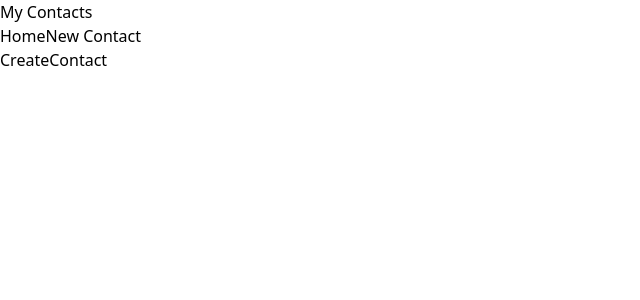
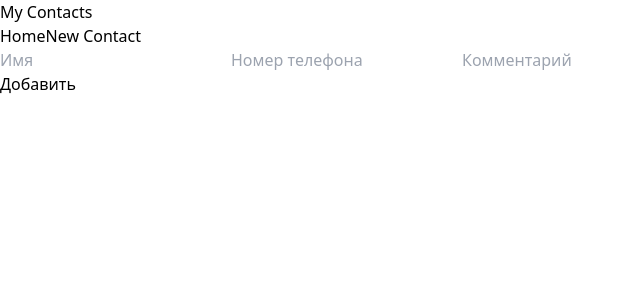
Before and after one commit to Palldanerar/Contact_Us, a React (Vite) app in the folder client/: page /new in a window 1280 px wide. Shown: the top 300 px of the page, without its empty margins (0-640 px from the left). Built offline with nearby package versions, Linux system fonts and the light colour scheme.

Commit message:
client v1.1

```diff
--- a/client/src/pages/CreateContact.tsx
+++ b/client/src/pages/CreateContact.tsx
@@ -1,8 +1,42 @@
 import React from 'react'
+import { useState } from "react"
 
 const CreateContact = () => {
+  const [newContactName, setNewContactName] = useState("")
+  const [newContactPhoneNumber, setNewContactPhoneNumber] = useState("")
+  const [newContactComment, setNewContactComment] = useState("")
+
+  async function addContacts() {
+    const data = {
+      name: newContactName,
+      phoneNumber: newContactPhoneNumber,
+      comment: newContactComment
+    }
+
+    await fetch("http://localhost:3100/contacts", {
+      method: "POST",
+      headers: {
+        'Content-Type': 'application/json'
+      },
+      body: JSON.stringify(data)
+    })
+
+    setNewContactName("")
+    setNewContactPhoneNumber("")
+    setNewContactComment("")
+  }
+
   return (
-    <div>CreateContact</div>
+    <div>
+      <input type="text" name='name' placeholder='Имя' onChange={e => setNewContactName(e.target.value)} value={newContactName}/>
+      <input type="text" name='phoneNumber' placeholder='Номер телефона' onChange={e => setNewContactPhoneNumber(e.target.value)} value={newContactPhoneNumber}/>
+      <input type="text" name='comment' placeholder='Комментарий' onChange={e => setNewContactComment(e.target.value)} value={newContactComment}/>
+      <div>
+        <button onClick={addContacts}>
+          Добавить
+        </button>
+      </div>
+    </div>
   )
 }
 
```
